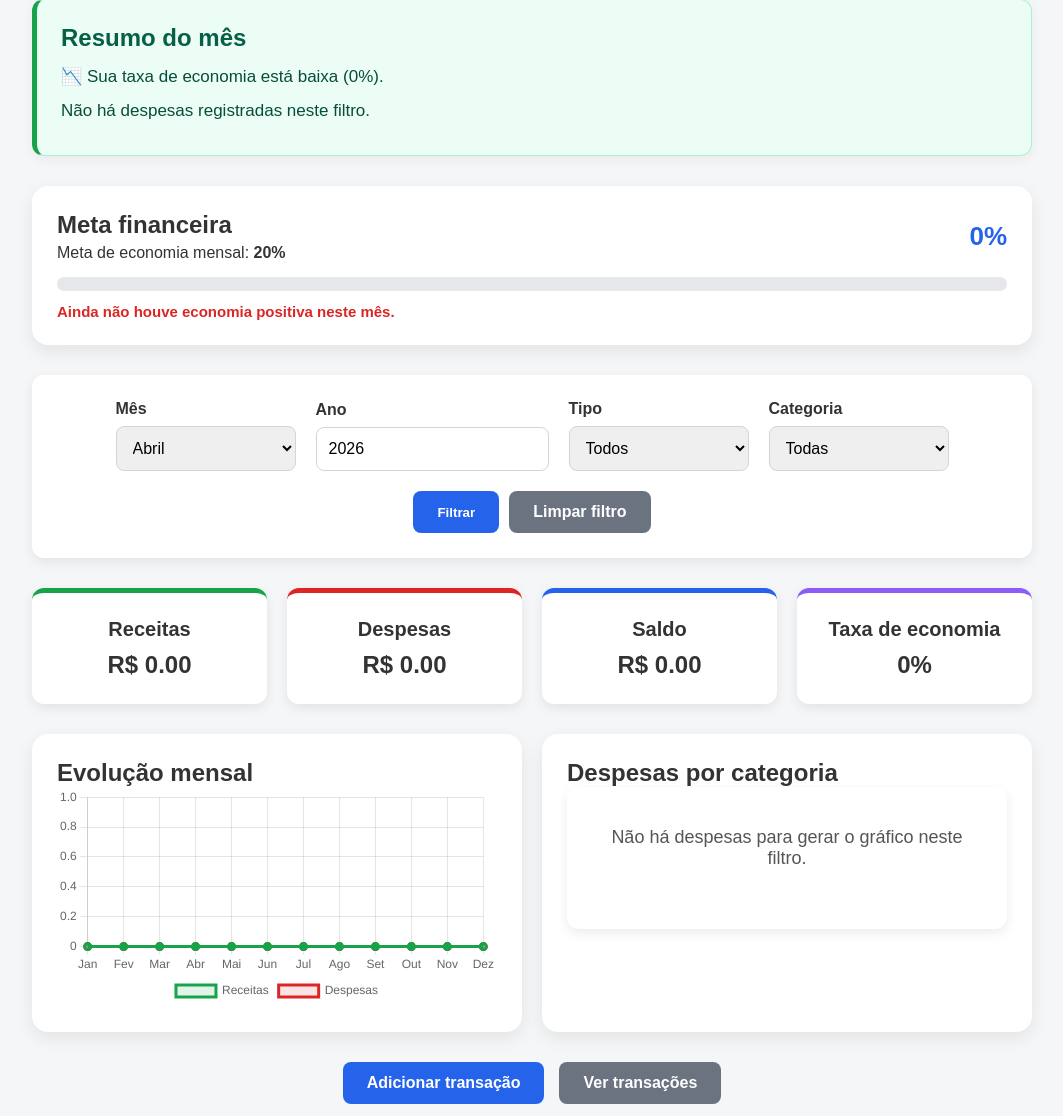
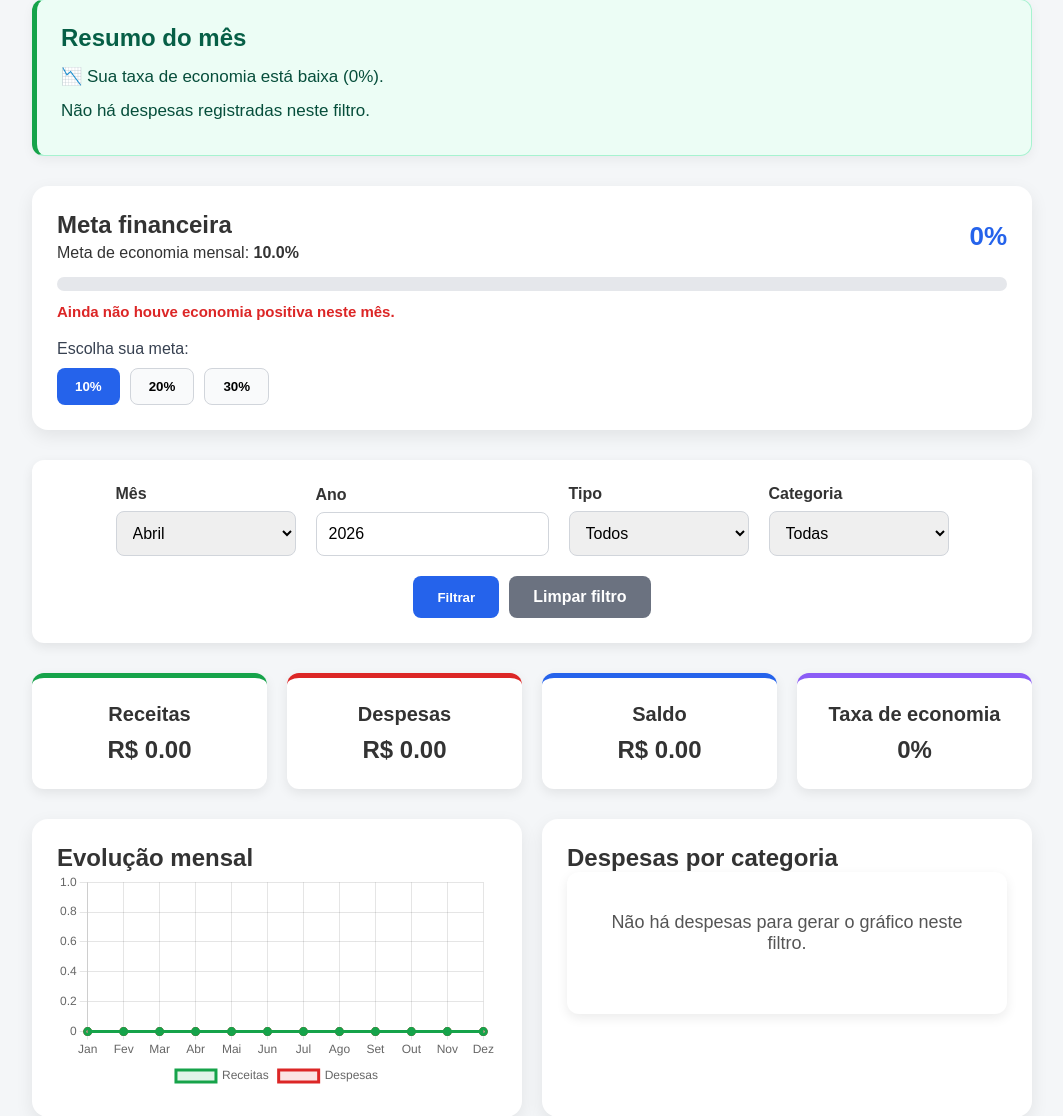
Before and after one commit to Eduardo-S-Balbino/personal-finance-tracker, a Flask app: page /dashboard in a window 1280 px wide. Shown: the part 238-1354 px from the top of the page, without its empty margins (108-1171 px from the left). Run offline with Flask 3, Linux system fonts and the light colour scheme; the visitor is signed in with stand-in values (Sample User, id 1); tables that the repository leaves empty hold one stand-in row (values such as "Sample post").

Commit message:
Add goal buttons UI

```diff
--- a/app.py
+++ b/app.py
@@ -1,6 +1,7 @@
 from flask import Flask, render_template, request, redirect, url_for, flash, session, Response
 from flask_sqlalchemy import SQLAlchemy
 from werkzeug.security import generate_password_hash, check_password_hash
+from sqlalchemy import inspect, text
 from datetime import datetime, date
 from calendar import monthrange
 from types import SimpleNamespace
@@ -28,6 +29,7 @@ class User(db.Model):
     username = db.Column(db.String(100), nullable=False, unique=True)
     email = db.Column(db.String(150), nullable=False, unique=True)
     password = db.Column(db.String(200), nullable=False)
+    goal_percentage = db.Column(db.Float, nullable=False, default=20)
 
     transactions = db.relationship("Transaction", backref="user", lazy=True)
 
@@ -45,6 +47,17 @@ class Transaction(db.Model):
     recurrence_type = db.Column(db.String(20), nullable=True)
 
     user_id = db.Column(db.Integer, db.ForeignKey("user.id"), nullable=False)
+
+
+def ensure_user_goal_column():
+    inspector = inspect(db.engine)
+    columns = [column["name"] for column in inspector.get_columns("user")]
+
+    if "goal_percentage" not in columns:
+        with db.engine.begin() as connection:
+            connection.execute(
+                text('ALTER TABLE "user" ADD COLUMN goal_percentage FLOAT DEFAULT 20')
+            )
 
 
 def build_effective_transactions(raw_transactions, target_month, target_year):
@@ -148,7 +161,8 @@ def create_demo_account():
         demo_user = User(
             username=demo_username,
             email=demo_email,
-            password=generate_password_hash(demo_password)
+            password=generate_password_hash(demo_password),
+            goal_percentage=20
         )
 
         db.session.add(demo_user)
@@ -309,7 +323,13 @@ def register():
 
         hashed_password = generate_password_hash(password)
 
-        new_user = User(username=username, email=email, password=hashed_password)
+        new_user = User(
+            username=username,
+            email=email,
+            password=hashed_password,
+            goal_percentage=20
+        )
+
         db.session.add(new_user)
         db.session.commit()
 
@@ -319,12 +339,36 @@ def register():
     return render_template("register.html")
 
 
+@app.route("/update-goal", methods=["POST"])
+@app.route("/update-goal/", methods=["POST"])
+def update_goal():
+    if "user_id" not in session:
+        flash("Faça login para atualizar sua meta.")
+        return redirect(url_for("login"))
+
+    goal_percentage = request.form.get("goal_percentage", type=float)
+
+    if goal_percentage not in [10.0, 20.0, 30.0]:
+        flash("Escolha uma meta válida.")
+        return redirect(url_for("dashboard"))
+
+    user = User.query.get_or_404(session["user_id"])
+    user.goal_percentage = goal_percentage
+
+    db.session.commit()
+
+    flash("Meta financeira atualizada com sucesso!")
+    return redirect(url_for("dashboard"))
+
+
 @app.route("/dashboard")
 @app.route("/dashboard/")
 def dashboard():
     if "user_id" not in session:
         flash("Faça login para acessar o dashboard.")
         return redirect(url_for("login"))
+
+    current_user = User.query.get_or_404(session["user_id"])
 
     current_date = datetime.today()
 
@@ -373,7 +417,7 @@ def dashboard():
     if total_income > 0:
         savings_rate = ((balance / total_income) * 100)
 
-    goal_percentage = 20
+    goal_percentage = current_user.goal_percentage or 20
 
     goal_progress = 0
     if savings_rate > 0:
@@ -719,6 +763,7 @@ def logout():
 
 with app.app_context():
     db.create_all()
+    ensure_user_goal_column()
 
 
 if __name__ == "__main__":
--- a/static/style.css
+++ b/static/style.css
@@ -591,3 +591,40 @@ body {
     color: #dc2626;
     font-weight: bold;
 }
+/* 🔥 BOTÕES DE META */
+
+.goal-actions {
+    margin-top: 20px;
+}
+
+.goal-actions p {
+    margin-bottom: 10px;
+    font-weight: 500;
+    color: #374151;
+}
+
+.goal-buttons {
+    display: flex;
+    gap: 10px;
+    flex-wrap: wrap;
+}
+
+.goal-btn {
+    padding: 10px 18px;
+    border-radius: 8px;
+    border: 1px solid #d1d5db;
+    background-color: #f9fafb;
+    cursor: pointer;
+    font-weight: bold;
+    transition: all 0.2s ease;
+}
+
+.goal-btn:hover {
+    background-color: #e5e7eb;
+}
+
+.goal-btn.active {
+    background-color: #2563eb;
+    color: white;
+    border: none;
+}
--- a/templates/dashboard.html
+++ b/templates/dashboard.html
@@ -59,6 +59,39 @@
     {% else %}
         <p class="goal-message warning">Ainda não houve economia positiva neste mês.</p>
     {% endif %}
+
+    <div class="goal-actions">
+        <p>Escolha sua meta:</p>
+
+        <form method="POST" action="{{ url_for('update_goal') }}" class="goal-buttons">
+            <button
+                type="submit"
+                name="goal_percentage"
+                value="10"
+                class="goal-btn {% if goal_percentage == 10 %}active{% endif %}"
+            >
+                10%
+            </button>
+
+            <button
+                type="submit"
+                name="goal_percentage"
+                value="20"
+                class="goal-btn {% if goal_percentage == 20 %}active{% endif %}"
+            >
+                20%
+            </button>
+
+            <button
+                type="submit"
+                name="goal_percentage"
+                value="30"
+                class="goal-btn {% if goal_percentage == 30 %}active{% endif %}"
+            >
+                30%
+            </button>
+        </form>
+    </div>
 </section>
 
 <section class="filter-section">
```
